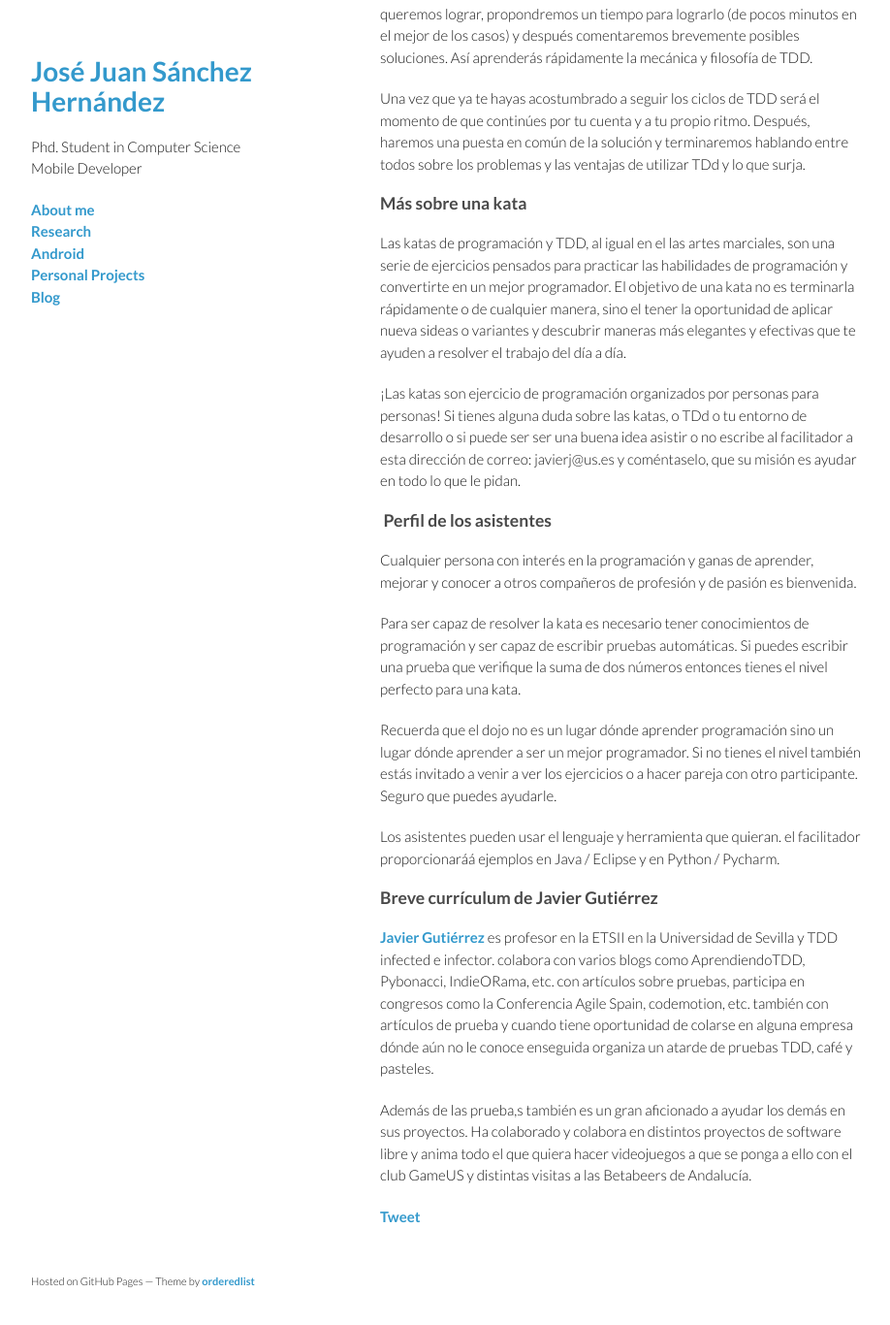
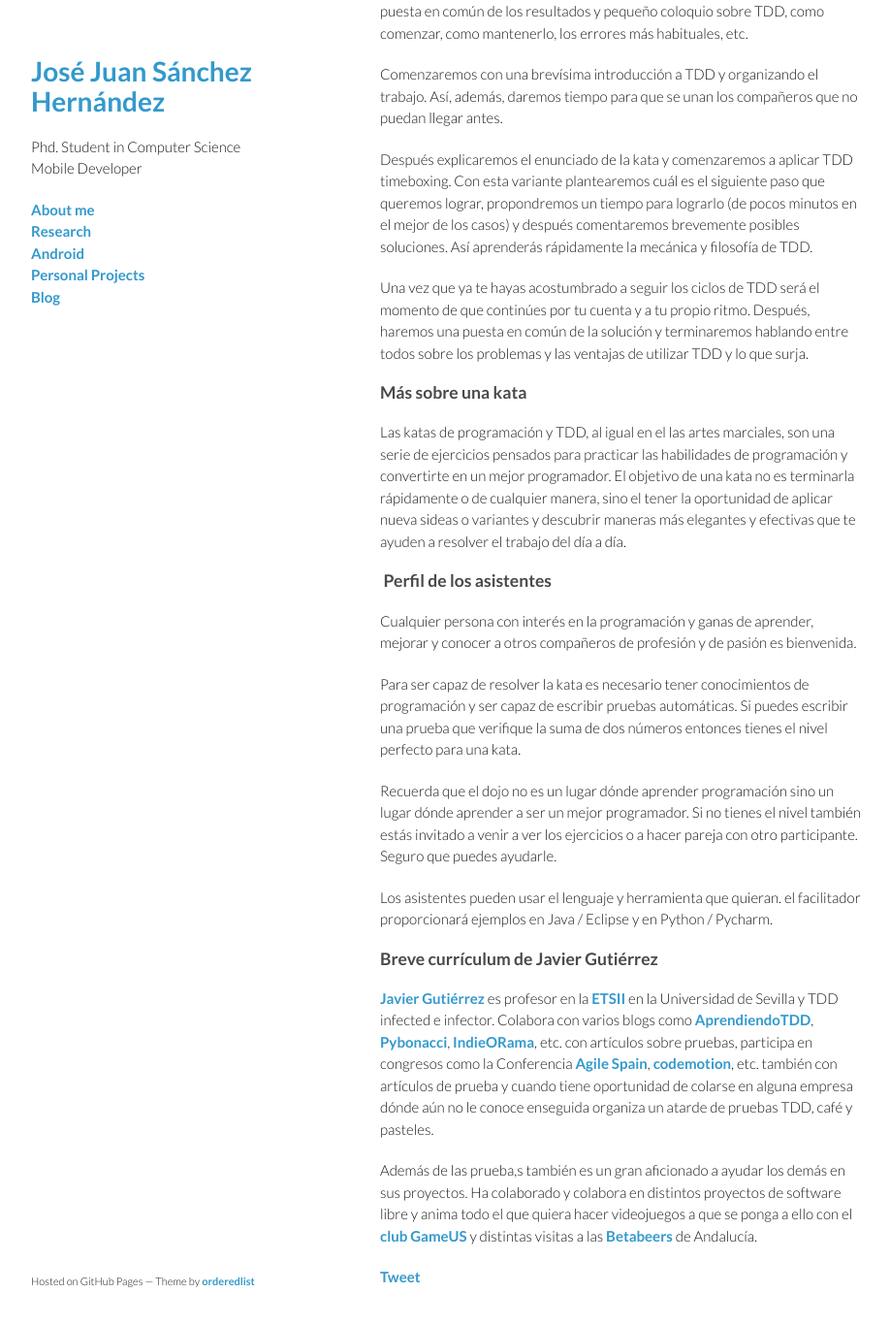
Before and after one commit to josejuansanchez/josejuansanchez.github.io, a Jekyll site: the page built from _posts/2014-05-13-charla-tdd-y-dojo-almeria.md, in a window 1280 px wide and 1400 px high, scrolled down 1465 px. Shown: the top 1366 px of the window at 97% size, without its empty margins (178-1096 px from the left). Built offline with Jekyll 4.4.1, drawn with Linux system fonts in a browser that asks for light colours; comment, search, counter and statistics services are not loaded; before the commit the page ends 2803 px from its top, so only the background shows below that; some of the changed text lies outside the part shown.

Commit message:
Update 2014-05-13-charla-tdd-y-dojo-almeria.md

```diff
--- a/_posts/2014-05-13-charla-tdd-y-dojo-almeria.md
+++ b/_posts/2014-05-13-charla-tdd-y-dojo-almeria.md
@@ -18,7 +22,7 @@
 
 * Explicar brevemente cómo se realiza TDD.
 * Hacer un rápido repaso de las herramientas y librerías que nos facilitan aplicar TDD, así como el perfil de TDD: los conocimientos que un gran programador y practicante de TDD debe conocer.
-* Entrar en detalle de los por qués de TDd y justificar por qué TDD funciona de esta manera y qué conseguimos con ello.
+* Entrar en detalle de los por qués de TDD y justificar por qué TDD funciona de esta manera y qué conseguimos con ello.
 * Ver el lado oscuro de TDD trayendo opiniones relevantes que critican TDD y, a partir de ellas, ver qué cosas s epodrían mejorar.
 * Hacer una rápida introducción a TDD
 * Ver un ejemplo durante la charla de cómo ir aplicando TDD a un ejercicio sencillo.
@@ -37,7 +42,7 @@
 
 ### Objetivo
 
-Aprender desarrollo dirigido por pruebas (Test-Driven Development o TDD) mientras haces TDD y te lo pasas bien. Propondremos alguna kata básica de TDd (por ejemplo la kata FizzBuzz).
+Aprender desarrollo dirigido por pruebas (Test-Driven Development o TDD) mientras haces TDD y te lo pasas bien. Propondremos alguna kata básica de TDD (por ejemplo la kata FizzBuzz).
 
 ### Descripción
 
@@ -47,15 +52,12 @@
 
 Después explicaremos el enunciado de la kata y comenzaremos a aplicar TDD timeboxing. Con esta variante plantearemos cuál es el siguiente paso que queremos lograr, propondremos un tiempo para lograrlo (de pocos minutos en el mejor de los casos) y después comentaremos brevemente posibles soluciones. Así aprenderás rápidamente la mecánica y filosofía de TDD.
 
-Una vez que ya te hayas acostumbrado a seguir los ciclos de TDD será el momento de que continúes por tu cuenta y a tu propio ritmo. Después, haremos una puesta en común de la solución y terminaremos hablando entre todos sobre los problemas y las ventajas de utilizar TDd y lo que surja.
+Una vez que ya te hayas acostumbrado a seguir los ciclos de TDD será el momento de que continúes por tu cuenta y a tu propio ritmo. Después, haremos una puesta en común de la solución y terminaremos hablando entre todos sobre los problemas y las ventajas de utilizar TDD y lo que surja.
 
 ### Más sobre una kata
 
 Las katas de programación y TDD, al igual en el las artes marciales, son una serie de ejercicios pensados para practicar las habilidades de programación y convertirte en un mejor programador.
 El objetivo de una kata no es terminarla rápidamente o de cualquier manera, sino el tener la oportunidad de aplicar nueva sideas o variantes y descubrir maneras más elegantes y efectivas que te ayuden a resolver el trabajo del día a día.
-
-¡Las katas son ejercicio de programación organizados por personas para personas! Si tienes alguna duda sobre las katas, o TDd o tu entorno de desarrollo o si puede ser ser una buena idea asistir o no escribe al facilitador a esta dirección de correo: javierj@us.es y coméntaselo, que su misión es ayudar en todo lo que le pidan.
-
 
 ### Perfil de los asistentes
 
@@ -65,11 +67,11 @@
 
 Recuerda que el dojo no es un lugar dónde aprender programación sino un lugar dónde aprender a ser un mejor programador. Si no tienes el nivel también estás invitado a venir a ver los ejercicios o a hacer pareja con otro participante. Seguro que puedes ayudarle.
 
-Los asistentes pueden usar el lenguaje y herramienta que quieran. el facilitador proporcionaráá ejemplos en Java / Eclipse y en Python / Pycharm.
+Los asistentes pueden usar el lenguaje y herramienta que quieran. el facilitador proporcionará ejemplos en Java / Eclipse y en Python / Pycharm.
 
 
 ### Breve currículum de Javier Gutiérrez
 
-[Javier Gutiérrez](https://twitter.com/iwt2_javier﻿) es profesor en la ETSII en la Universidad de Sevilla y TDD infected e infector. colabora con varios blogs como AprendiendoTDD, Pybonacci, IndieORama, etc. con artículos sobre pruebas, participa en congresos como la Conferencia Agile Spain, codemotion, etc. también con artículos de prueba y cuando tiene oportunidad de colarse en alguna empresa dónde aún no le conoce enseguida organiza un atarde de pruebas TDD, café y pasteles.
+[Javier Gutiérrez](https://twitter.com/iwt2_javier﻿) es profesor en la [ETSII](https://www.informatica.us.es) en la Universidad de Sevilla y TDD infected e infector. Colabora con varios blogs como [AprendiendoTDD](http://aprendiendotdd.com), [Pybonacci](http://pybonacci.wordpress.com), [IndieORama](http://www.indieorama.com), etc. con artículos sobre pruebas, participa en congresos como la Conferencia [Agile Spain](http://agile-spain.org), [codemotion](http://codemotion.es), etc. también con artículos de prueba y cuando tiene oportunidad de colarse en alguna empresa dónde aún no le conoce enseguida organiza un atarde de pruebas TDD, café y pasteles.
 
-Además de las prueba,s también es un gran aficionado a ayudar  los demás en sus proyectos. Ha colaborado y colabora en distintos proyectos de software libre y anima todo el que quiera hacer videojuegos a que se ponga a ello con el club GameUS y distintas visitas a las Betabeers de Andalucía.
+Además de las prueba,s también es un gran aficionado a ayudar  los demás en sus proyectos. Ha colaborado y colabora en distintos proyectos de software libre y anima todo el que quiera hacer videojuegos a que se ponga a ello con el [club GameUS](http://www.gameus.es) y distintas visitas a las [Betabeers](http://betabeers.com) de Andalucía.
```
Also changed, not shown: other parts of _posts/2014-05-13-charla-tdd-y-dojo-almeria.md (+7 -2 lines).
